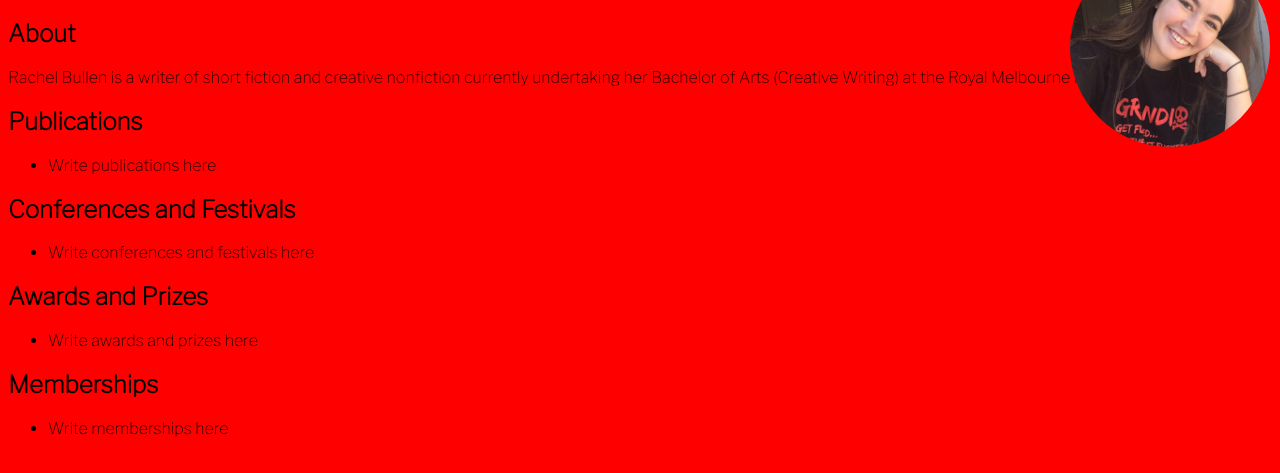
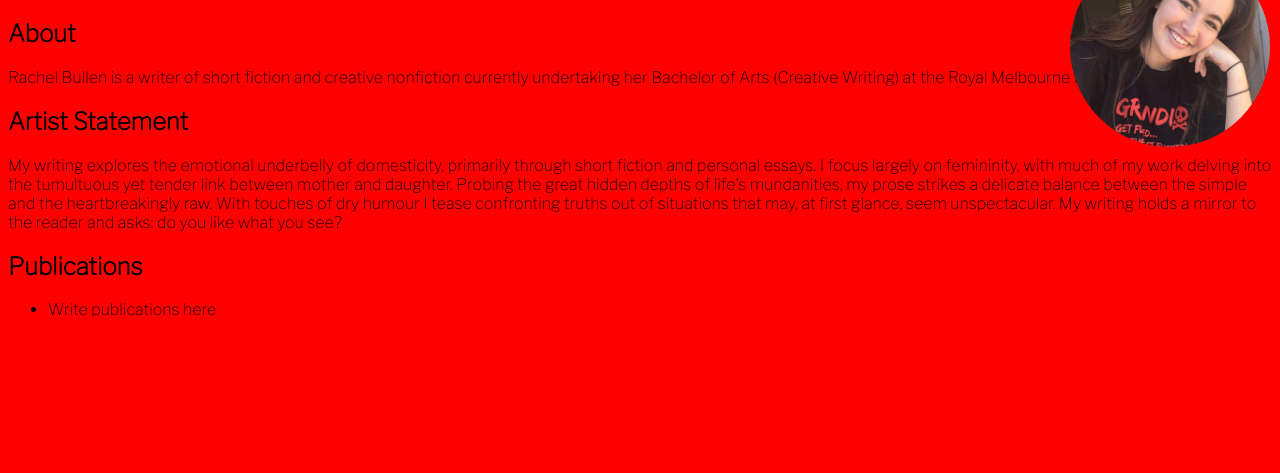
Before and after one commit to rachy-create/rachy-create.github.io, a plain HTML site: page index.html in a window 1280 px wide. Shown: the part 63-536 px from the top of the page. Drawn offline with nearby package versions, Linux system fonts and the light colour scheme; files whose address does not match are found by name.

Commit message:
Update index.html

```diff
--- a/index.html
+++ b/index.html
@@ -17,24 +17,15 @@
 <body>
     <h1>Rachel Bullen</h1>
     <h2>About</h2>
-    <p>Rachel Bullen is a writer of short fiction and creative nonfiction currently undertaking her Bachelor of Arts (Creative Writing) at the Royal Melbourne Institue of Technology.</p>
+    <p>Rachel Bullen is a writer of short fiction and creative nonfiction currently undertaking her Bachelor of Arts (Creative
+        Writing) at the Royal Melbourne Institue of Technology.</p>
     <img class="profile-image" src="img/rach.jpg" alt="Rachel Bullen" />
+    <h2>Artist Statement</h2>
+    <p>My writing explores the emotional underbelly of domesticity, primarily through short fiction and personal essays. I focus largely on femininity, with much of my work delving into the tumultuous yet tender link between mother and daughter. Probing the great hidden depths of life's mundanities, my prose strikes a delicate balance between the simple and the heartbreakingly raw. With touches of dry humour I tease confronting truths out of situations that may, at first glance, seem unspectacular. My writing holds a mirror to the reader and asks: do you like what you see?</p>
     <h2>Publications</h2>
     <ul>
         <li>Write publications here</li>
     </ul>
-    <h2>Conferences and Festivals</h2>
-<ul>
-    <li>Write conferences and festivals here</li>
-</ul>
-    <h2>Awards and Prizes</h2>
-<ul>
-    <li>Write awards and prizes here</li>
-</ul>
-    <h2>Memberships</h2>
-    <ul>
-        <li>Write memberships here</li>
-    </ul>
   <script src="js/scripts.js"></script>
 </body>
 </html>
```
